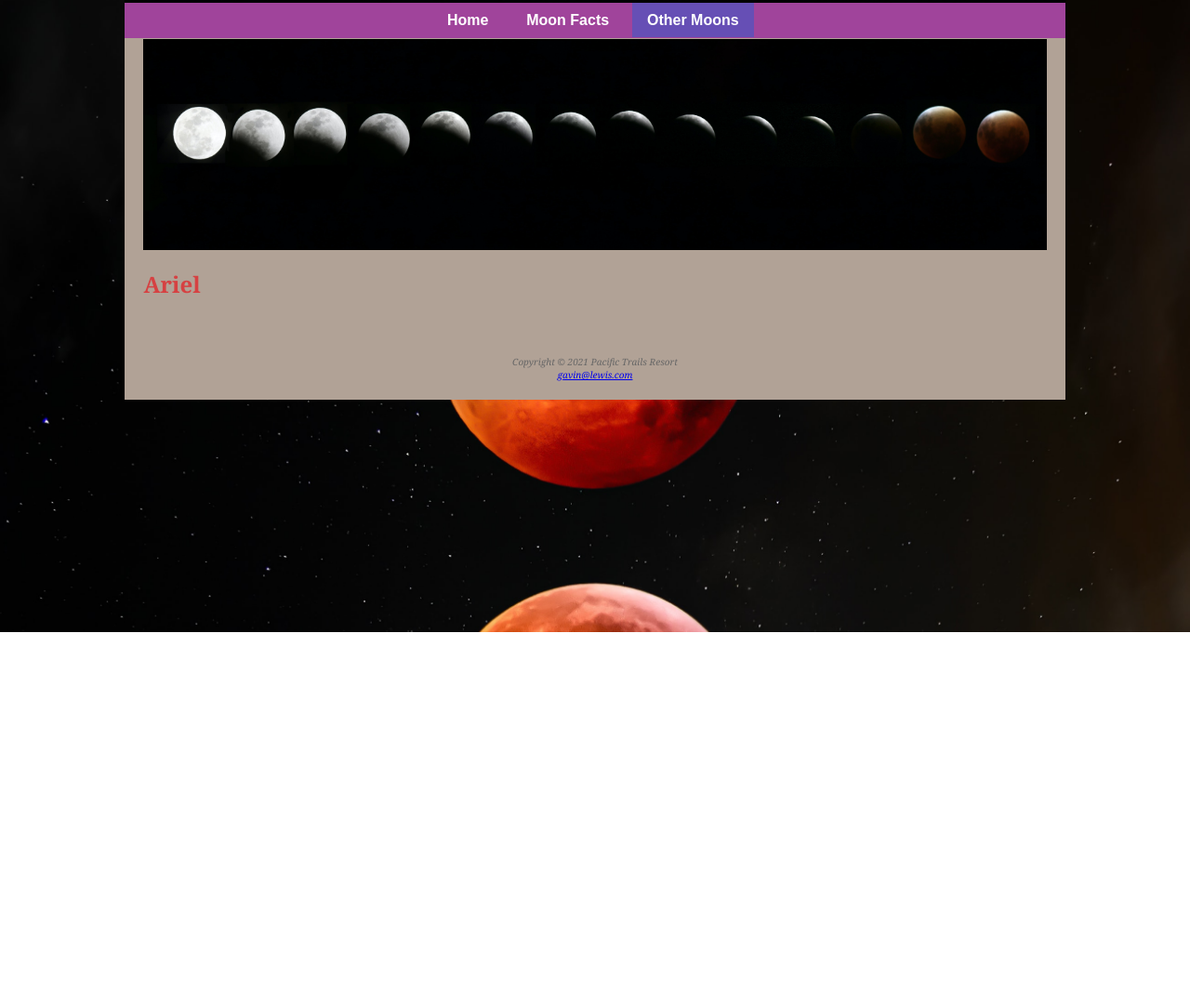
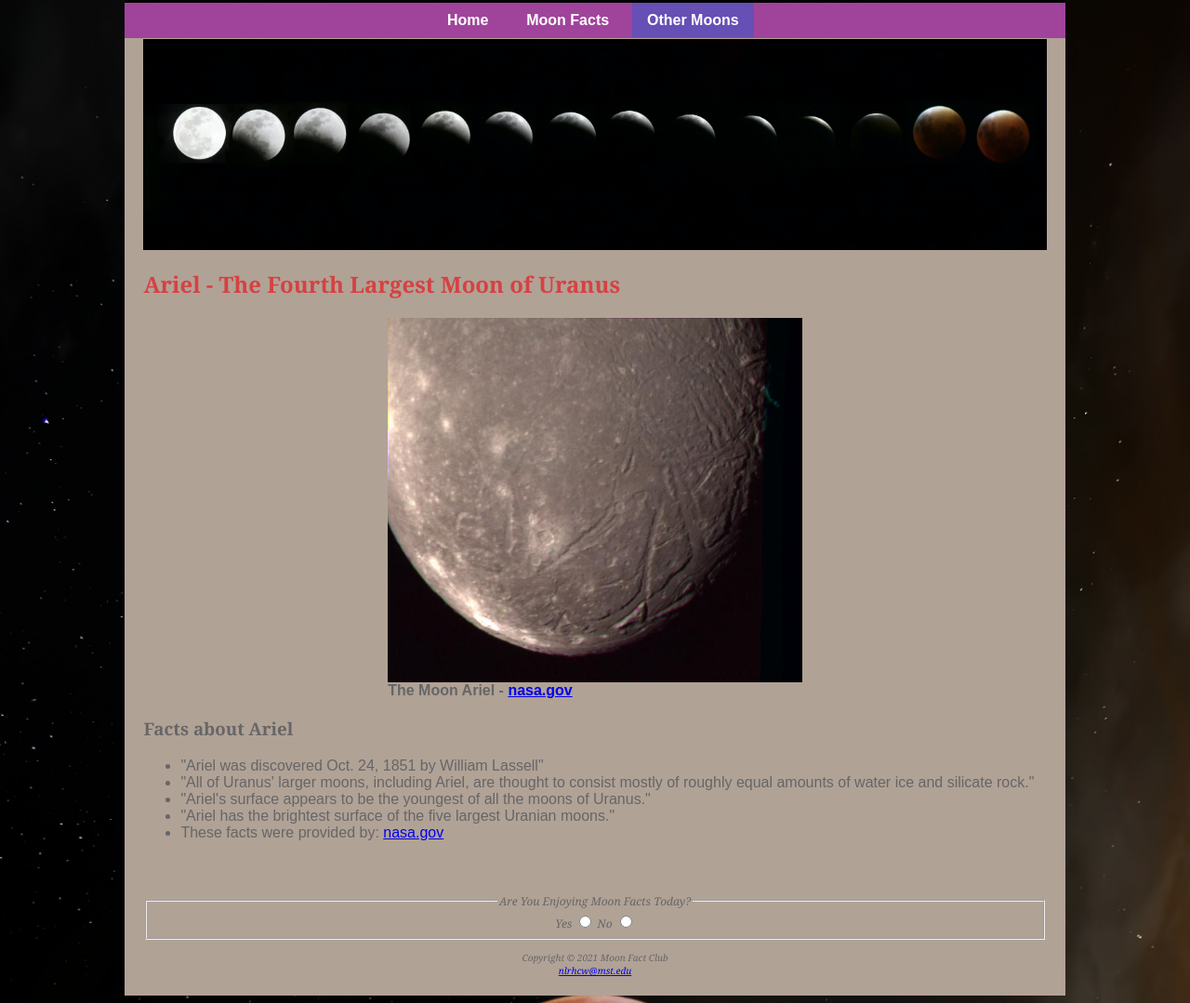
Before and after one commit to GRNCheetah/IST-web-dev-project, a plain HTML site: page ariel.html in a window 1280 px wide. Shown: the part 120-1199 px from the top of the page at 93% size. Before the commit the page ends 800 px from the top, so only its background shows below. Drawn offline with Linux system fonts and the light colour scheme.

Commit message:
Filled ariel page, added small changed to other pages
Filled ariel page with content.
Added video to moon facts page.
Added fun pointless question to every footer.
Added center style to CSS to center things.
Added picture ariel.jpg to files.

```diff
--- a/ariel.html
+++ b/ariel.html
@@ -28,14 +28,35 @@
             <main>
                 <img src="img/moon_banner.jpg" alt="Moon Phases" width=100%>
 
-                <h2>Ariel</h2>
+                <h2>Ariel - The Fourth Largest Moon of Uranus</h2>
+				<figure>
+				<img src="img/ariel.jpg" alt="Ariel, Source: nasa.gov" class="center" width=25% height=50% >
+				<figcaption class="center"><b>The Moon Ariel - <a href="https://solarsystem.nasa.gov/moons/uranus-moons/ariel/in-depth/">nasa.gov</a></b></figcaption>
+				</figure>
+
+				<h3>Facts about Ariel</h3>
+				<ul>
+					<li>"Ariel was discovered Oct. 24, 1851 by William Lassell"</li>
+					<li>"All of Uranus' larger moons, including Ariel, are thought to consist mostly of roughly equal amounts of water ice and silicate rock."</li>
+					<li>"Ariel's surface appears to be the youngest of all the moons of Uranus."</li>
+					<li>"Ariel has the brightest surface of the five largest Uranian moons."</li>
+					<li>These facts were provided by: <a href="https://solarsystem.nasa.gov/moons/uranus-moons/ariel/in-depth/">nasa.gov</a> </li>
+				</ul>
 
             </main>
 
             <footer>
+				<form>
+					<fieldset>
+						<legend>Are You Enjoying Moon Facts Today?</legend>
+						Yes <input name="action" type="radio" value="yes" />
+
+						No <input name="action" type="radio" value="no" />
+					</fieldset>
+				</form>
                 <small>
-                    <i>Copyright &copy; 2021 Pacific Trails Resort</i><br />
-                    <a href="mailto:gavin@lewis.com">gavin@lewis.com</a>
+                    <i>Copyright &copy; 2021 Moon Fact Club</i><br />
+                    <a href="mailto:nlrhcw@mst.edu">nlrhcw@mst.edu</a>
                 </small>
             </footer>
         </div>
--- a/styles.css
+++ b/styles.css
@@ -145,6 +145,13 @@ footer {
     font-weight: bold;
 }
 
+.center {
+  display: block;
+  margin-left: auto;
+  margin-right: auto;
+  width: 50%;
+}
+
 #wrapper {
     margin:auto;
     width: 80%;
```
Also changed, not shown: europa.html (+8 -0 lines), facts.html (+12 -0 lines), index.html (+8 -0 lines), others.html (+8 -0 lines), phobos.html (+8 -0 lines), titan.html (+8 -0 lines), img/ariel.jpg (added).
